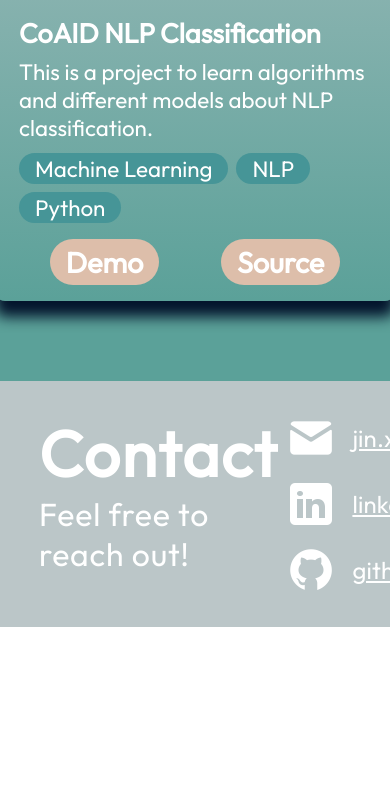
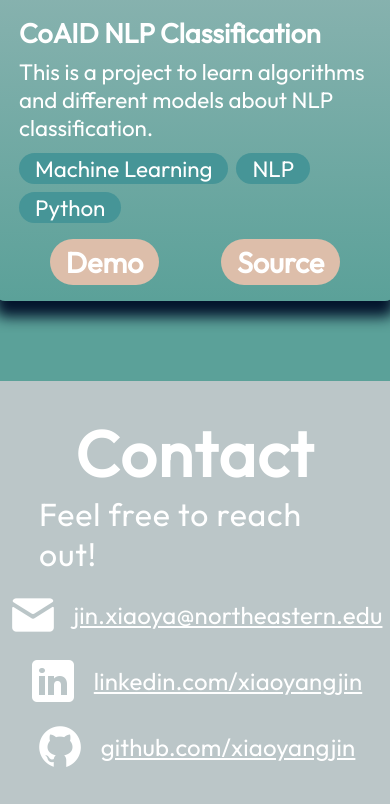
Before and after one commit to XiaoyangJin/Portfolio_React_JS, a React (Vite) app in the folder portfolio-xiaoyang/: page / in a window 390 px wide. Shown: the part 6378-7182 px from the top of the page. Before the commit the page ends 7005 px from the top, so only its background shows below. Built offline with nearby package versions, Linux system fonts and the light colour scheme.

Commit message:
Add responsive effect for Contact

```diff
--- a/portfolio-xiaoyang/src/components/Contact/Contact.module.css
+++ b/portfolio-xiaoyang/src/components/Contact/Contact.module.css
@@ -53,3 +53,20 @@
     font-weight: 400;
     letter-spacing: 0.01rem;
 }
+
+@media (max-width: 830px) {
+    .container {
+        flex-direction: column;
+        gap: 1rem;
+    }
+
+    .text {
+        display: flex;
+        flex-direction: column;
+        align-items: center;
+    }
+
+    .links {
+        align-items: center;
+    }
+}
```
